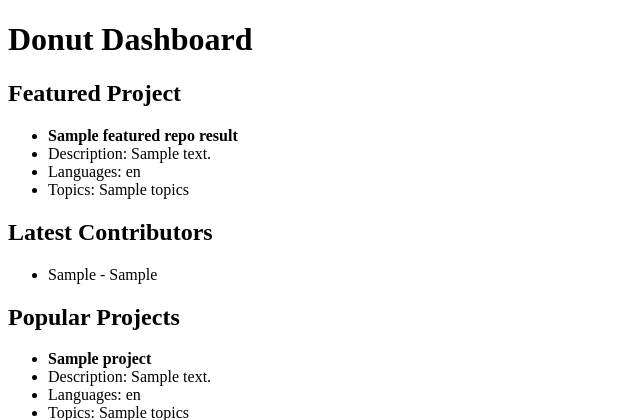
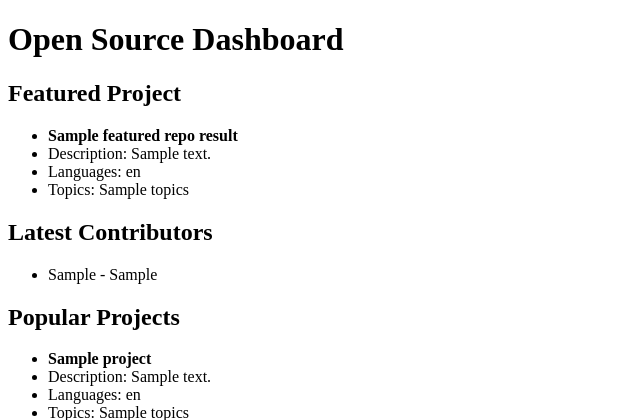
Before and after one commit to Open-Source-Dashboard/OSD-backend, a Django app: template osd_dashboard_app/templates/repositories.html in a window 1280 px wide. Shown: the top 420 px of the page, without its empty margins (0-640 px from the left). Run offline with Django 3.2, Linux system fonts and the light colour scheme; the template is opened without the code that fills it: most values are stand-ins (such as "Sample title", 1, 10 or a date in 2020).

Commit message:
rename base.html header

```diff
--- a/osd_dashboard_app/templates/base.html
+++ b/osd_dashboard_app/templates/base.html
@@ -8,7 +8,7 @@
 </head>
 
 <body>
-    <h1>Donut Dashboard</h1>
+    <h1>Open Source Dashboard</h1>
     {% block content %}
 
     {% endblock %}
```
